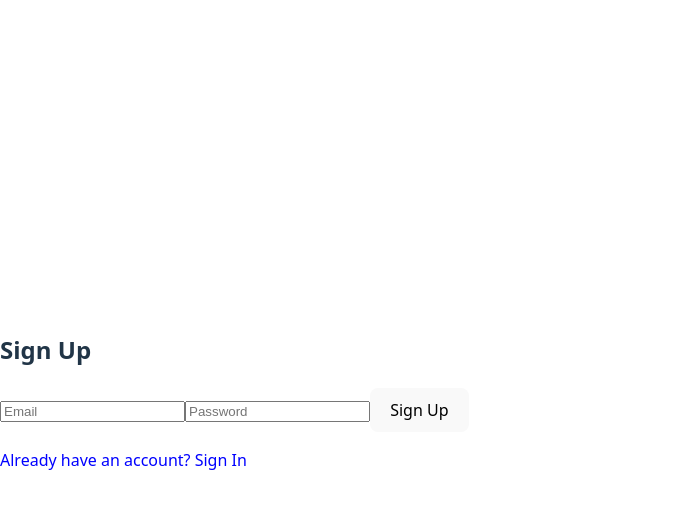
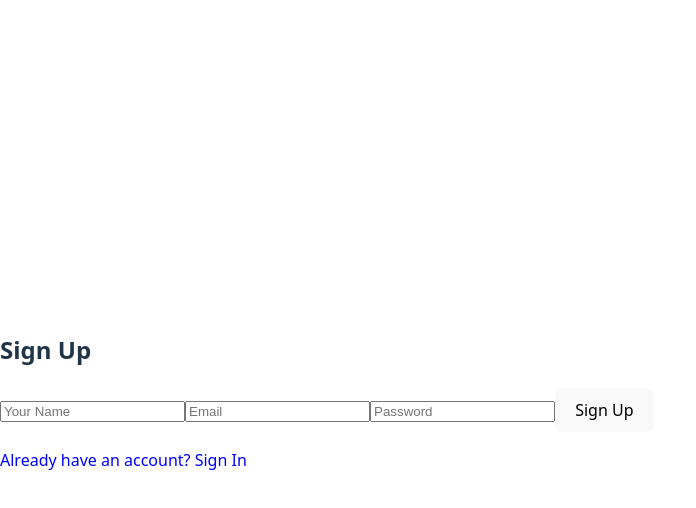
Before and after one commit to MeetRadadiya1999/guest-management-frontend, a React (Vite) app: page / in a window 1280 px wide. Both pictures are taken after a click on the element "Don't have an account? Sign Up". Shown: the top 508 px of the page, without its empty margins (0-696 px from the left). Built offline with nearby package versions, Linux system fonts and the light colour scheme; no server answers.

Commit message:
Fix User Name during signup

```diff
--- a/src/pages/AuthForm.jsx
+++ b/src/pages/AuthForm.jsx
@@ -6,14 +6,13 @@ const API_URL = import.meta.env.VITE_API_URL;
 
 const AuthForm = ({ setToken }) => {
   const [isSignup, setIsSignup] = useState(false);
-  const [formData, setFormData] = useState({ email: "", password: "" });
+  const [formData, setFormData] = useState({ name: "", email: "", password: "" });
   const [error, setError] = useState("");
-    const navigate = useNavigate();
-
+  const navigate = useNavigate();
 
   const toggleForm = () => {
     setIsSignup(!isSignup);
-    setFormData({ email: "", password: "" });
+    setFormData({ name: "", email: "", password: "" }); // 🔹 Reset all fields
     setError("");
   };
 
@@ -27,13 +26,18 @@ const AuthForm = ({ setToken }) => {
 
     const url = isSignup ? `${API_URL}/auth/register` : `${API_URL}/auth/login`;
 
+    // 🔹 Send "name" only for sign-up
+    const requestData = isSignup
+      ? formData
+      : { email: formData.email, password: formData.password };
+
     try {
-      const response = await axios.post(url, formData);
+      const response = await axios.post(url, requestData);
 
       if (isSignup) {
         alert("Sign-up successful! Please log in.");
         setIsSignup(false); // 🔹 Switch to sign-in form after sign-up
-        setFormData({ email: "", password: "" }); // 🔹 Clear input fields
+        setFormData({ name: "", email: "", password: "" }); // 🔹 Clear input fields
       } else {
         localStorage.setItem("token", response.data.token);
         setToken(response.data.token);
@@ -45,12 +49,21 @@ const AuthForm = ({ setToken }) => {
     }
   };
 
-
   return (
     <div>
       <h2>{isSignup ? "Sign Up" : "Sign In"}</h2>
       {error && <p style={{ color: "red" }}>{error}</p>}
       <form onSubmit={handleSubmit}>
+        {isSignup && (
+          <input
+            type="text"
+            name="name"
+            placeholder="Your Name"
+            value={formData.name}
+            onChange={handleChange}
+            required
+          />
+        )}
         <input
           type="email"
           name="email"
```
